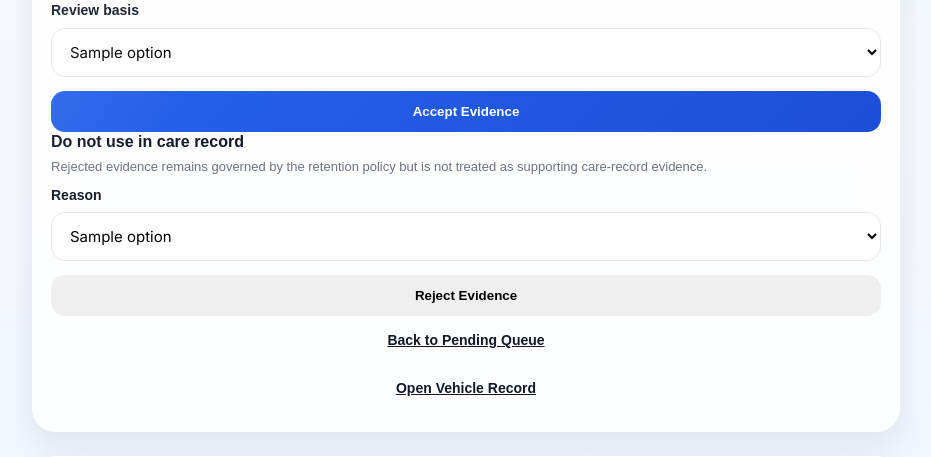
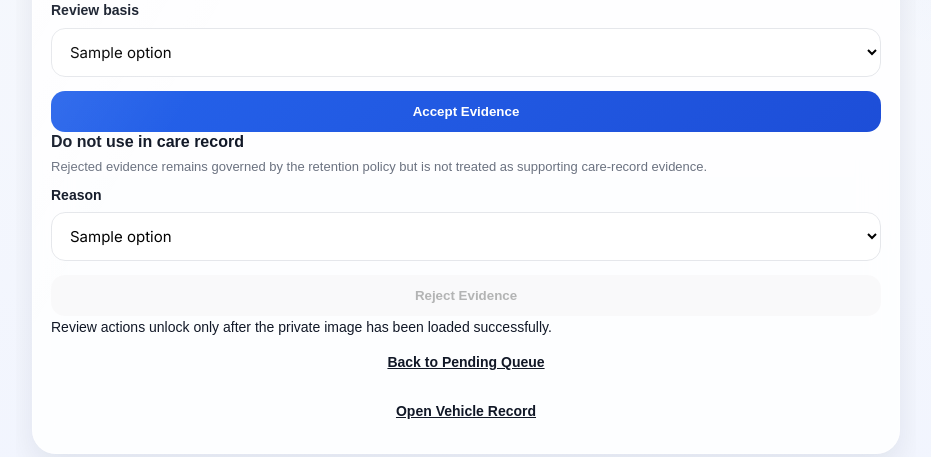
Before and after one commit to ajebofix/Ajebo-Fix-Aura, a Python web app: template templates/evidence/advisor_workspace.html in a window 1280 px wide. Shown: the part 468-925 px from the top of the page, without its empty margins (174-1105 px from the left). Run offline with Jinja, Linux system fonts and the light colour scheme; the template is opened without the code that fills it: most values are stand-ins (such as "Sample title", 1, 10 or a date in 2020).

Commit message:
Require private preview before UI review actions

```diff
--- a/templates/evidence/advisor_workspace.html
+++ b/templates/evidence/advisor_workspace.html
@@ -61,7 +61,9 @@
                         <option value="{{ option.value }}">{{ option.label }}</option>
                         {% endfor %}
                     </select>
-                    <button class="btn btn-primary" type="submit">Accept Evidence</button>
+                    <button class="btn btn-primary evidence-review-action" type="submit" disabled>
+                        Accept Evidence
+                    </button>
                 </form>
             </section>
 
@@ -78,13 +80,17 @@
                         <option value="{{ option.value }}">{{ option.label }}</option>
                         {% endfor %}
                     </select>
-                    <button class="btn btn-secondary" type="submit">Reject Evidence</button>
+                    <button class="btn btn-secondary evidence-review-action" type="submit" disabled>
+                        Reject Evidence
+                    </button>
                 </form>
             </section>
         </div>
     </div>
 
-    <div id="evidence-review-status" class="evidence-interaction-status" role="status" aria-live="polite"></div>
+    <div id="evidence-review-status" class="evidence-interaction-status" role="status" aria-live="polite">
+        Review actions unlock only after the private image has been loaded successfully.
+    </div>
 
     <section id="evidence-link-section" class="evidence-link-section" hidden>
         <h3>Associate accepted evidence with a Reported Concern</h3>
@@ -133,6 +139,7 @@
     const reviewStatus = document.getElementById("evidence-review-status");
     const acceptForm = document.getElementById("accept-evidence-form");
     const rejectForm = document.getElementById("reject-evidence-form");
+    const reviewButtons = Array.from(document.querySelectorAll(".evidence-review-action"));
     const linkSection = document.getElementById("evidence-link-section");
     const linkForm = document.getElementById("evidence-link-form");
     const concernSelect = document.getElementById("evidence-concern");
@@ -143,6 +150,16 @@
             return await response.json();
         } catch (error) {
             return {};
+        }
+    }
+
+    function unlockReviewActions() {
+        reviewButtons.forEach(function (button) {
+            button.disabled = false;
+        });
+        if (reviewStatus) {
+            reviewStatus.textContent = "Private image loaded. Professional review actions are now available.";
+            reviewStatus.className = "evidence-interaction-status success";
         }
     }
 
@@ -187,6 +204,7 @@
                 }
                 previewStatus.textContent = "Private preview loaded for this review session.";
                 previewStatus.className = "evidence-interaction-status success";
+                unlockReviewActions();
             };
             reader.onerror = function () {
                 previewStatus.textContent = "The private image could not be rendered in this browser.";
@@ -204,11 +222,7 @@
     async function submitReview(form) {
         const body = new FormData(form);
         const decision = body.get("decision");
-        const buttons = [
-            acceptForm && acceptForm.querySelector("button"),
-            rejectForm && rejectForm.querySelector("button"),
-        ].filter(Boolean);
-        buttons.forEach(function (button) { button.disabled = true; });
+        reviewButtons.forEach(function (button) { button.disabled = true; });
         reviewStatus.textContent = "Recording professional review…";
         reviewStatus.className = "evidence-interaction-status";
 
@@ -231,7 +245,7 @@
         } catch (error) {
             reviewStatus.textContent = error.message || "The evidence review could not be recorded.";
             reviewStatus.className = "evidence-interaction-status error";
-            buttons.forEach(function (button) { button.disabled = false; });
+            reviewButtons.forEach(function (button) { button.disabled = false; });
         }
     }
 
```
